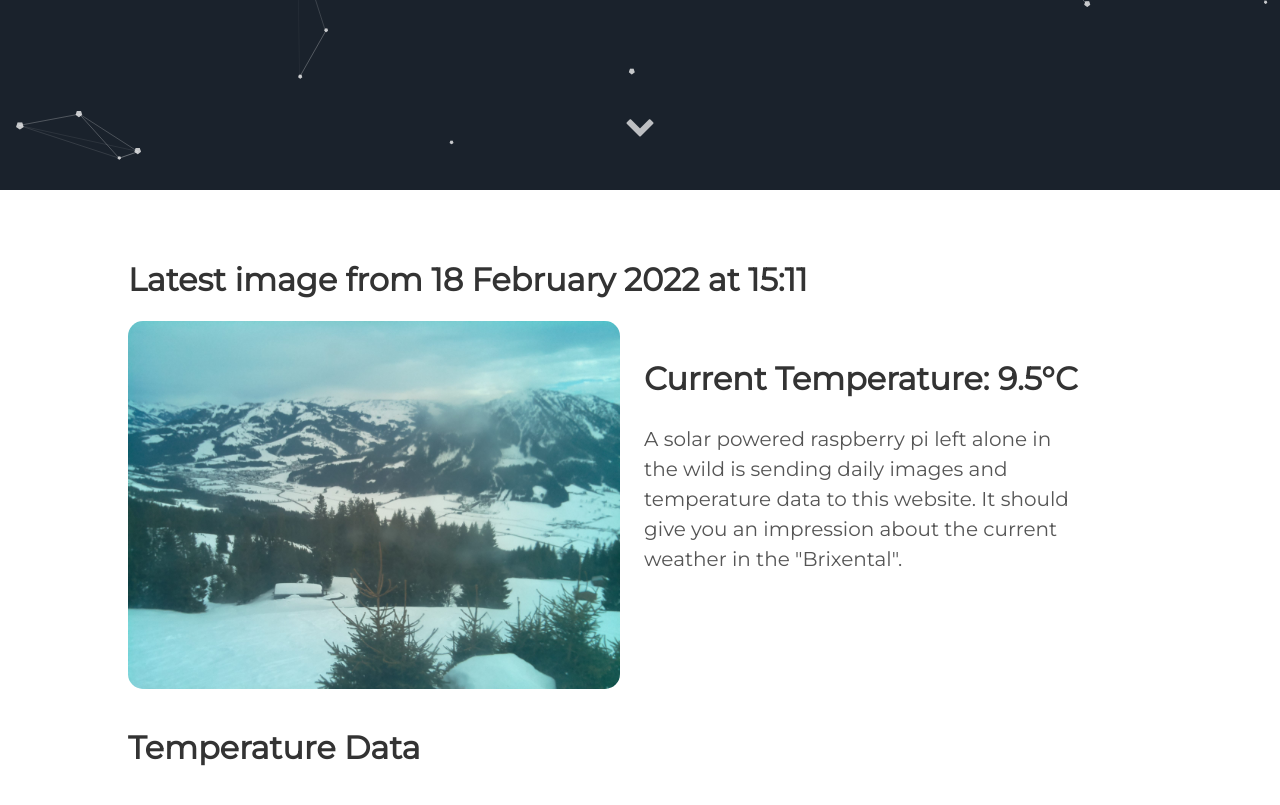
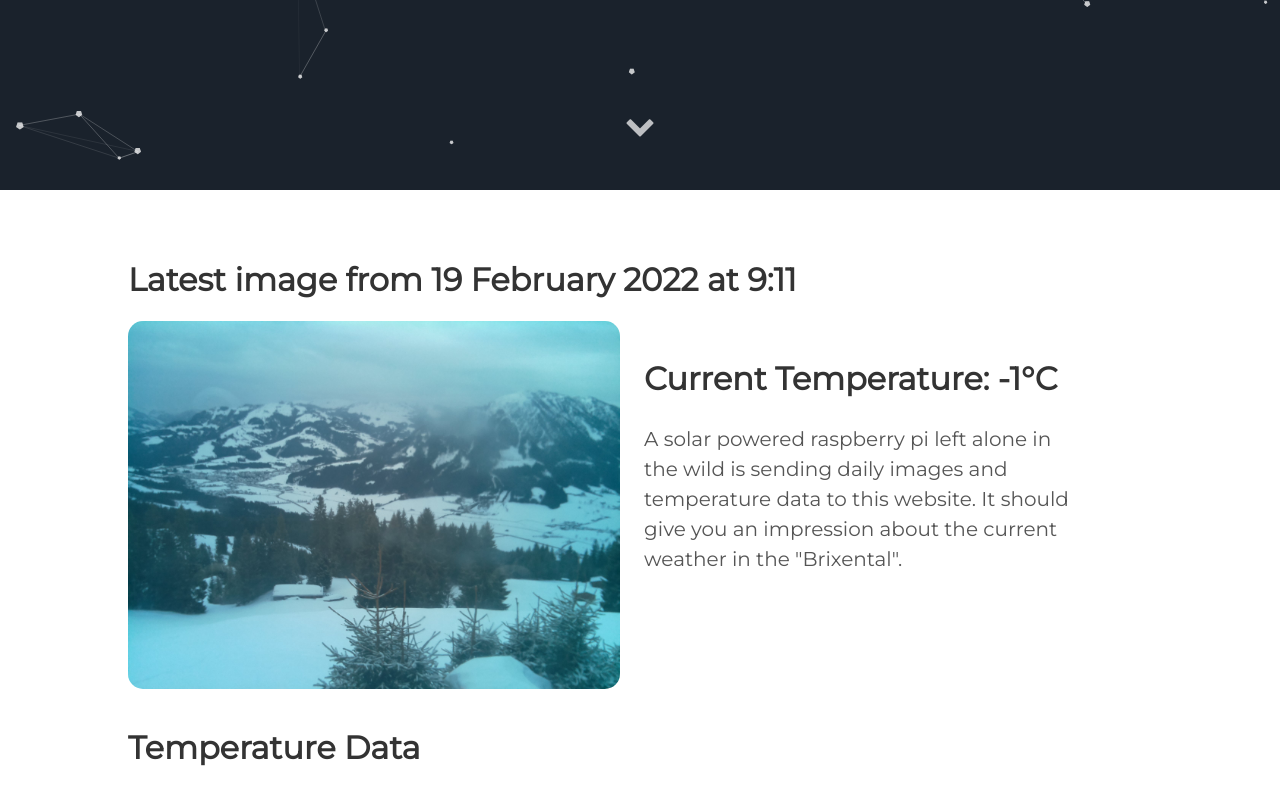
Before and after one commit to vektorious/vektorious.github.io, a Jekyll site: the page built from resources/huette.md, in a window 1280 px wide and 900 px high, scrolled down 710 px. Shown: the top 805 px of the window. Built offline with Jekyll 4.4.1, drawn with Linux system fonts in a browser that asks for light colours.

Commit message:
I'm a bot beep boop

```diff
--- a/resources/huette.md
+++ b/resources/huette.md
@@ -6,13 +6,13 @@ image: '/assets/img/'
 description: 'Live image from the Austrian alps'
 twitter_text: ' '
 ---
-## Latest image from 18 February 2022 at 15:11
+## Latest image from 19 February 2022 at  9:11
 <div class="huette">
   <div class="huette-image">
     <img src="{{ "/assets/img/huette.jpg" | prepend: site.baseurl }}">
   </div>
   <div class="huette-text">
-        <h2>Current Temperature: 9.5°C</h2>
+        <h2>Current Temperature: -1°C</h2>
         <p>A solar powered raspberry pi left alone in the wild is sending daily images and temperature data to this website. It should give you an impression about the current weather in the "Brixental".</p>
 
   </div>
```
Also changed, not shown: rpi-script/2022-02-19_090942.txt (renamed from rpi-script/2022-02-18_150946.txt, +6 -5 lines), rpi-script/huette.md (+2 -2 lines), assets/img/huette.jpg, assets/img/temp_plot.png, rpi-script/temp_plot.png, 1 other file.
